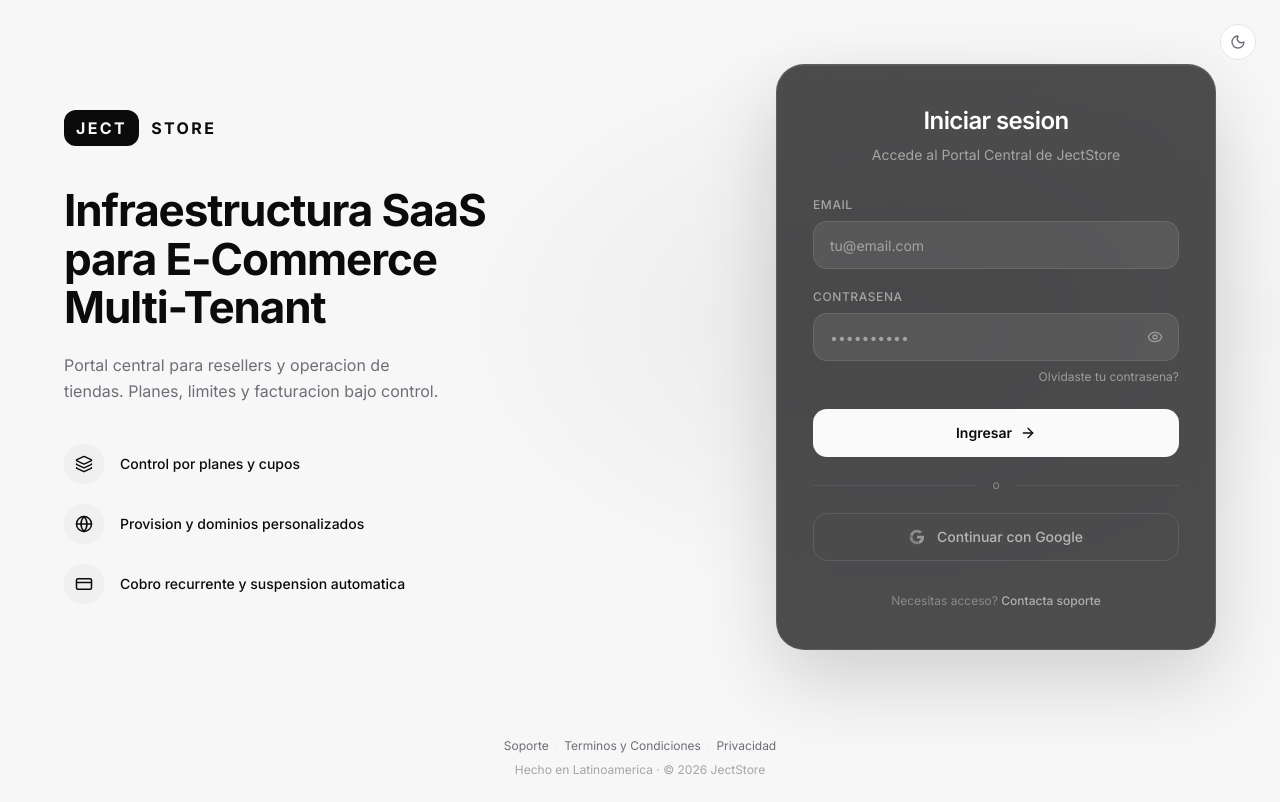
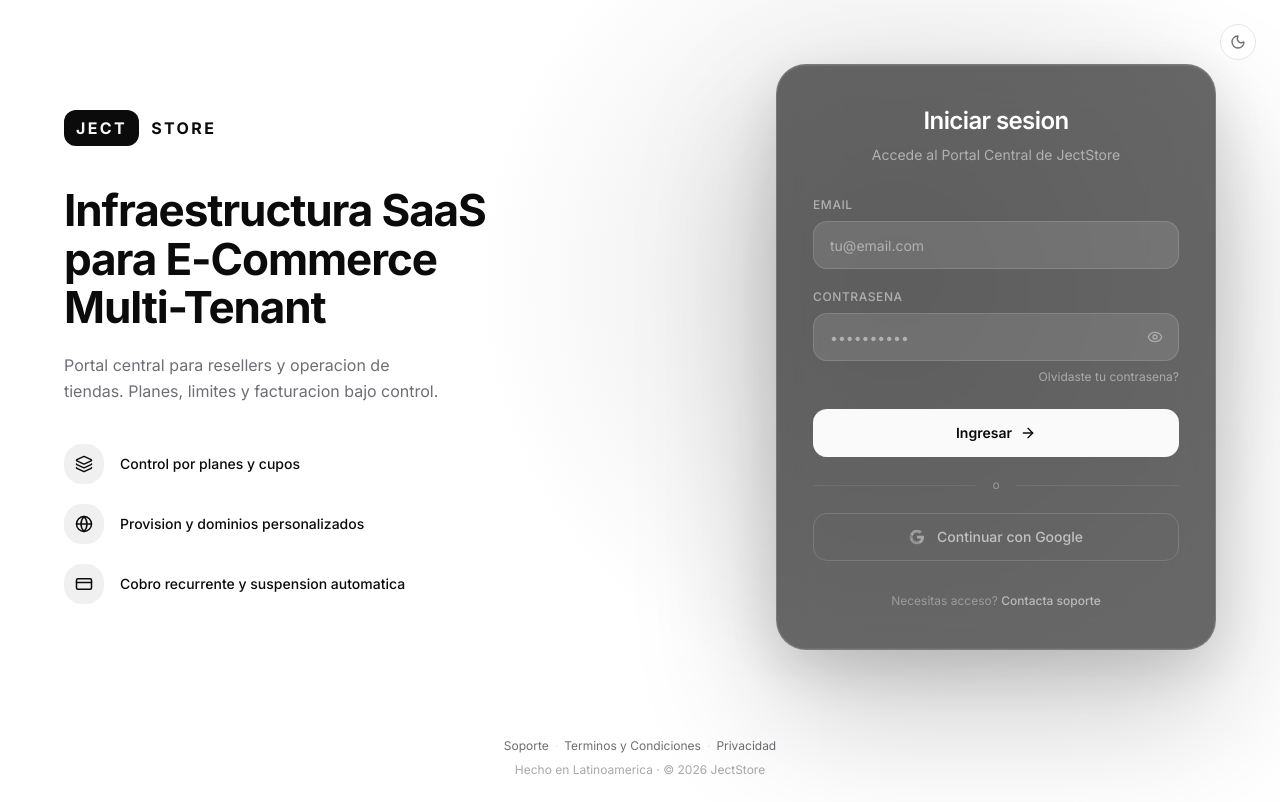
Before and after one commit to Juanescanar23/v0-ject-store-login-page, a Next.js app: page / in a window 1280 px wide. Built offline with nearby package versions, Linux system fonts and the light colour scheme.

Commit message:
feat: implement liquid glass effect for UI components\n\nUpdate styles for card, inputs, and dark mode page background.

```diff
--- a/app/globals.css
+++ b/app/globals.css
@@ -123,3 +123,11 @@
     @apply bg-background text-foreground;
   }
 }
+
+.login-bg {
+  background: radial-gradient(700px 700px at 70% 35%, rgba(0, 0, 0, 0.10) 0%, rgba(0, 0, 0, 0.00) 60%), #FFFFFF;
+}
+
+.dark .login-bg {
+  background: radial-gradient(700px 700px at 70% 35%, rgba(255, 255, 255, 0.04) 0%, rgba(255, 255, 255, 0.00) 60%), #0B0B0C;
+}
--- a/app/page.tsx
+++ b/app/page.tsx
@@ -5,12 +5,7 @@ import { ThemeToggle } from "@/components/theme-toggle"
 
 export default function LoginPage() {
   return (
-    <div
-      className="relative flex min-h-svh flex-col"
-      style={{
-        background: "radial-gradient(60% 60% at 70% 40%, rgba(0,0,0,0.06) 0%, rgba(0,0,0,0.00) 60%), var(--background)",
-      }}
-    >
+    <div className="login-bg relative flex min-h-svh flex-col">
       {/* Theme Toggle */}
       <div className="absolute right-6 top-6 z-10">
         <ThemeToggle />
--- a/components/login-form.tsx
+++ b/components/login-form.tsx
@@ -17,20 +17,21 @@ export function LoginForm() {
     <div className="relative w-full max-w-[440px]">
       {/* Glass Card - Apple-like charcoal glass */}
       <div
-        className="relative rounded-[28px] px-8 py-9 sm:px-9 sm:py-10
-          bg-[rgba(11,11,12,0.72)] backdrop-blur-[22px]
-          border border-[rgba(255,255,255,0.10)]
-          shadow-[inset_0_1px_0_rgba(255,255,255,0.06),0_30px_80px_rgba(0,0,0,0.16)]
-          dark:bg-[rgba(17,17,19,0.85)] dark:border-[rgba(255,255,255,0.08)]
-          dark:shadow-[inset_0_1px_0_rgba(255,255,255,0.04),0_30px_80px_rgba(0,0,0,0.5)]"
-        style={{ WebkitBackdropFilter: "blur(22px)" }}
+        className="relative rounded-[30px] px-8 py-9 sm:px-9 sm:py-10
+          border border-[rgba(255,255,255,0.14)]"
+        style={{
+          background: "rgba(10,10,11,0.62)",
+          backdropFilter: "blur(28px) saturate(120%)",
+          WebkitBackdropFilter: "blur(28px) saturate(120%)",
+          boxShadow: "0 60px 140px rgba(0,0,0,0.22), 0 20px 60px rgba(0,0,0,0.12), inset 0 1px 0 rgba(255,255,255,0.10), inset 0 -1px 0 rgba(255,255,255,0.06)",
+        }}
       >
         {/* Title */}
         <div className="mb-8 text-center">
-          <h1 className="text-2xl font-semibold tracking-tight text-[#FFFFFF] dark:text-[#FAFAFA]">
+          <h1 className="text-2xl font-semibold tracking-tight text-[#FFFFFF]">
             Iniciar sesion
           </h1>
-          <p className="mt-2 text-sm text-[rgba(255,255,255,0.50)] dark:text-[rgba(255,255,255,0.45)]">
+          <p className="mt-2 text-sm text-[rgba(255,255,255,0.50)]">
             Accede al Portal Central de JectStore
           </p>
         </div>
@@ -40,7 +41,7 @@ export function LoginForm() {
           <div className="flex flex-col gap-2">
             <label
               htmlFor="email"
-              className="text-xs font-medium uppercase tracking-wider text-[rgba(255,255,255,0.50)] dark:text-[rgba(255,255,255,0.45)]"
+              className="text-xs font-medium uppercase tracking-wider text-[rgba(255,255,255,0.50)]"
             >
               Email
             </label>
@@ -50,8 +51,7 @@ export function LoginForm() {
               placeholder="tu@email.com"
               autoComplete="email"
               required
-              className="h-12 w-full rounded-[14px] border border-[rgba(255,255,255,0.10)] bg-[rgba(255,255,255,0.08)] px-4 text-sm text-[#FFFFFF] placeholder:text-[rgba(255,255,255,0.45)] outline-none transition-all focus:border-[rgba(255,255,255,0.22)] focus:bg-[rgba(255,255,255,0.12)]
-                dark:border-[rgba(255,255,255,0.08)] dark:bg-[rgba(255,255,255,0.06)] dark:text-[#FAFAFA] dark:placeholder:text-[rgba(255,255,255,0.40)] dark:focus:border-[rgba(255,255,255,0.18)] dark:focus:bg-[rgba(255,255,255,0.10)]"
+              className="h-12 w-full rounded-[14px] border border-[rgba(255,255,255,0.14)] bg-[rgba(255,255,255,0.10)] px-4 text-sm text-[#FFFFFF] placeholder:text-[rgba(255,255,255,0.45)] outline-none transition-all focus:outline-2 focus:outline-[rgba(255,255,255,0.22)] focus:border-transparent focus:bg-[rgba(255,255,255,0.12)]"
             />
           </div>
 
@@ -59,7 +59,7 @@ export function LoginForm() {
           <div className="flex flex-col gap-2">
             <label
               htmlFor="password"
-              className="text-xs font-medium uppercase tracking-wider text-[rgba(255,255,255,0.50)] dark:text-[rgba(255,255,255,0.45)]"
+              className="text-xs font-medium uppercase tracking-wider text-[rgba(255,255,255,0.50)]"
             >
               Contrasena
             </label>
@@ -70,13 +70,12 @@ export function LoginForm() {
                 placeholder="••••••••••"
                 autoComplete="current-password"
                 required
-                className="h-12 w-full rounded-[14px] border border-[rgba(255,255,255,0.10)] bg-[rgba(255,255,255,0.08)] px-4 pr-12 text-sm text-[#FFFFFF] placeholder:text-[rgba(255,255,255,0.45)] outline-none transition-all focus:border-[rgba(255,255,255,0.22)] focus:bg-[rgba(255,255,255,0.12)]
-                  dark:border-[rgba(255,255,255,0.08)] dark:bg-[rgba(255,255,255,0.06)] dark:text-[#FAFAFA] dark:placeholder:text-[rgba(255,255,255,0.40)] dark:focus:border-[rgba(255,255,255,0.18)] dark:focus:bg-[rgba(255,255,255,0.10)]"
+                className="h-12 w-full rounded-[14px] border border-[rgba(255,255,255,0.14)] bg-[rgba(255,255,255,0.10)] px-4 pr-12 text-sm text-[#FFFFFF] placeholder:text-[rgba(255,255,255,0.45)] outline-none transition-all focus:outline-2 focus:outline-[rgba(255,255,255,0.22)] focus:border-transparent focus:bg-[rgba(255,255,255,0.12)]"
               />
               <button
                 type="button"
                 onClick={() => setShowPassword(!showPassword)}
-                className="absolute right-4 top-1/2 -translate-y-1/2 text-[rgba(255,255,255,0.40)] transition-colors hover:text-[rgba(255,255,255,0.70)] dark:text-[rgba(255,255,255,0.35)] dark:hover:text-[rgba(255,255,255,0.65)]"
+                className="absolute right-4 top-1/2 -translate-y-1/2 text-[rgba(255,255,255,0.40)] transition-colors hover:text-[rgba(255,255,255,0.70)]"
                 aria-label={showPassword ? "Ocultar contrasena" : "Mostrar contrasena"}
               >
                 {showPassword ? <EyeOff className="size-4" /> : <Eye className="size-4" />}
@@ -85,7 +84,7 @@ export function LoginForm() {
             <div className="flex justify-end">
               <a
                 href="#"
-                className="text-xs text-[rgba(255,255,255,0.45)] transition-colors hover:text-[rgba(255,255,255,0.80)] dark:text-[rgba(255,255,255,0.40)] dark:hover:text-[rgba(255,255,255,0.75)]"
+                className="text-xs text-[rgba(255,255,255,0.45)] transition-colors hover:text-[rgba(255,255,255,0.80)]"
               >
                 {"Olvidaste tu contrasena?"}
               </a>
@@ -96,8 +95,7 @@ export function LoginForm() {
           <button
             type="submit"
             disabled={isLoading}
-            className="group mt-1 flex h-12 w-full items-center justify-center gap-2 rounded-[14px] bg-[#FAFAFA] text-sm font-semibold text-[#0B0B0C] transition-all hover:bg-[#E4E4E7] disabled:opacity-50
-              dark:bg-[#FAFAFA] dark:text-[#0B0B0C] dark:hover:bg-[#D4D4D8]"
+            className="group mt-1 flex h-12 w-full items-center justify-center gap-2 rounded-[14px] bg-[#FAFAFA] text-sm font-semibold text-[#0B0B0C] transition-all hover:bg-[#E4E4E7] disabled:opacity-50"
           >
             {isLoading ? (
               <div className="size-4 animate-spin rounded-full border-2 border-[#0B0B0C]/20 border-t-[#0B0B0C]" />
@@ -111,16 +109,15 @@ export function LoginForm() {
 
           {/* Divider */}
           <div className="flex items-center gap-4">
-            <div className="h-px flex-1 bg-[rgba(255,255,255,0.08)] dark:bg-[rgba(255,255,255,0.06)]" />
-            <span className="text-xs text-[rgba(255,255,255,0.35)] dark:text-[rgba(255,255,255,0.30)]">o</span>
-            <div className="h-px flex-1 bg-[rgba(255,255,255,0.08)] dark:bg-[rgba(255,255,255,0.06)]" />
+            <div className="h-px flex-1 bg-[rgba(255,255,255,0.08)]" />
+            <span className="text-xs text-[rgba(255,255,255,0.35)]">o</span>
+            <div className="h-px flex-1 bg-[rgba(255,255,255,0.08)]" />
           </div>
 
           {/* Google Button */}
           <button
             type="button"
-            className="flex h-12 w-full items-center justify-center gap-3 rounded-[14px] border border-[rgba(255,255,255,0.10)] bg-transparent text-sm font-medium text-[rgba(255,255,255,0.60)] transition-all hover:border-[rgba(255,255,255,0.20)] hover:bg-[rgba(255,255,255,0.04)] hover:text-[rgba(255,255,255,0.85)]
-              dark:border-[rgba(255,255,255,0.08)] dark:text-[rgba(255,255,255,0.55)] dark:hover:border-[rgba(255,255,255,0.16)] dark:hover:bg-[rgba(255,255,255,0.04)] dark:hover:text-[rgba(255,255,255,0.80)]"
+            className="flex h-12 w-full items-center justify-center gap-3 rounded-[14px] border border-[rgba(255,255,255,0.14)] bg-transparent text-sm font-medium text-[rgba(255,255,255,0.60)] transition-all hover:border-[rgba(255,255,255,0.22)] hover:bg-[rgba(255,255,255,0.06)] hover:text-[rgba(255,255,255,0.85)]"
           >
             <svg className="size-4" viewBox="0 0 24 24" fill="none">
               <path
@@ -149,11 +146,11 @@ export function LoginForm() {
         </form>
 
         {/* Contact support */}
-        <p className="mt-8 text-center text-xs text-[rgba(255,255,255,0.35)] dark:text-[rgba(255,255,255,0.30)]">
+        <p className="mt-8 text-center text-xs text-[rgba(255,255,255,0.35)]">
           {"Necesitas acceso? "}
           <a
             href="#"
-            className="font-medium text-[rgba(255,255,255,0.55)] underline-offset-4 transition-colors hover:text-[rgba(255,255,255,0.85)] hover:underline dark:text-[rgba(255,255,255,0.50)] dark:hover:text-[rgba(255,255,255,0.80)]"
+            className="font-medium text-[rgba(255,255,255,0.55)] underline-offset-4 transition-colors hover:text-[rgba(255,255,255,0.85)] hover:underline"
           >
             Contacta soporte
           </a>
```
